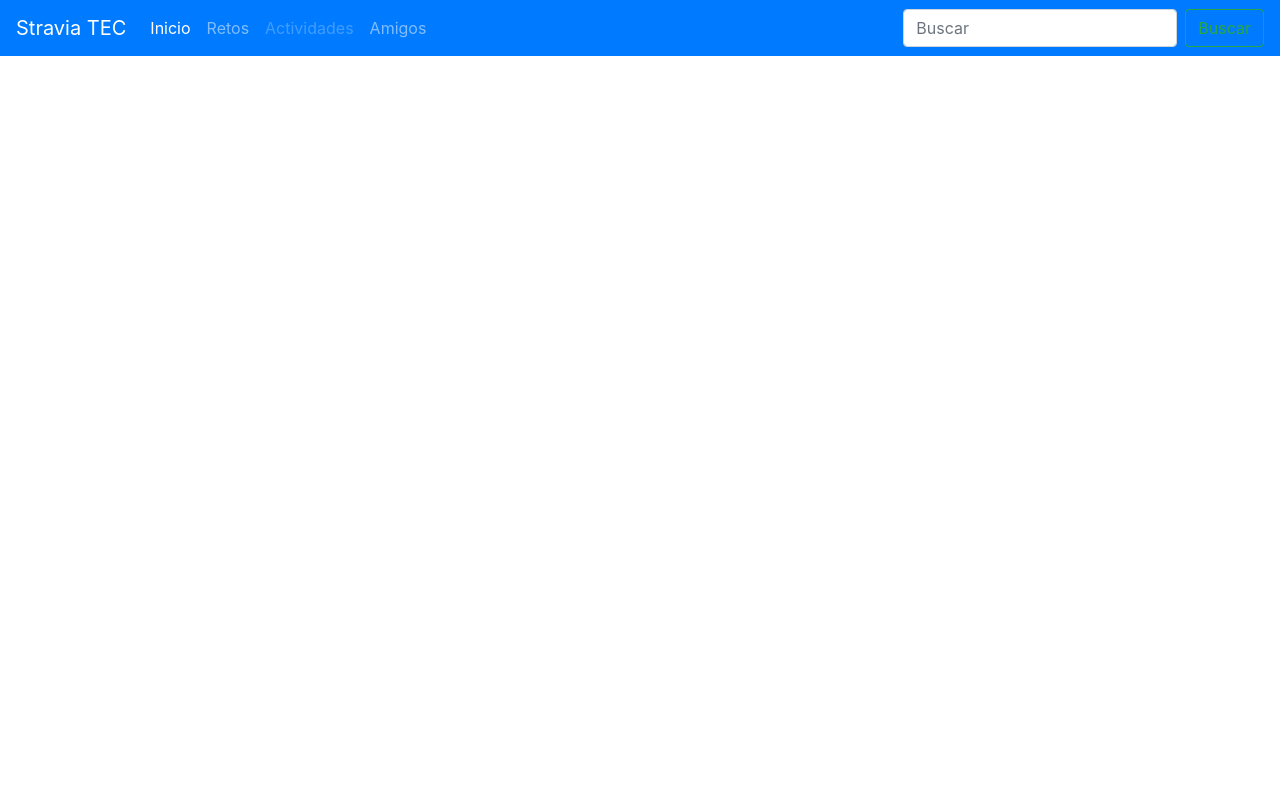
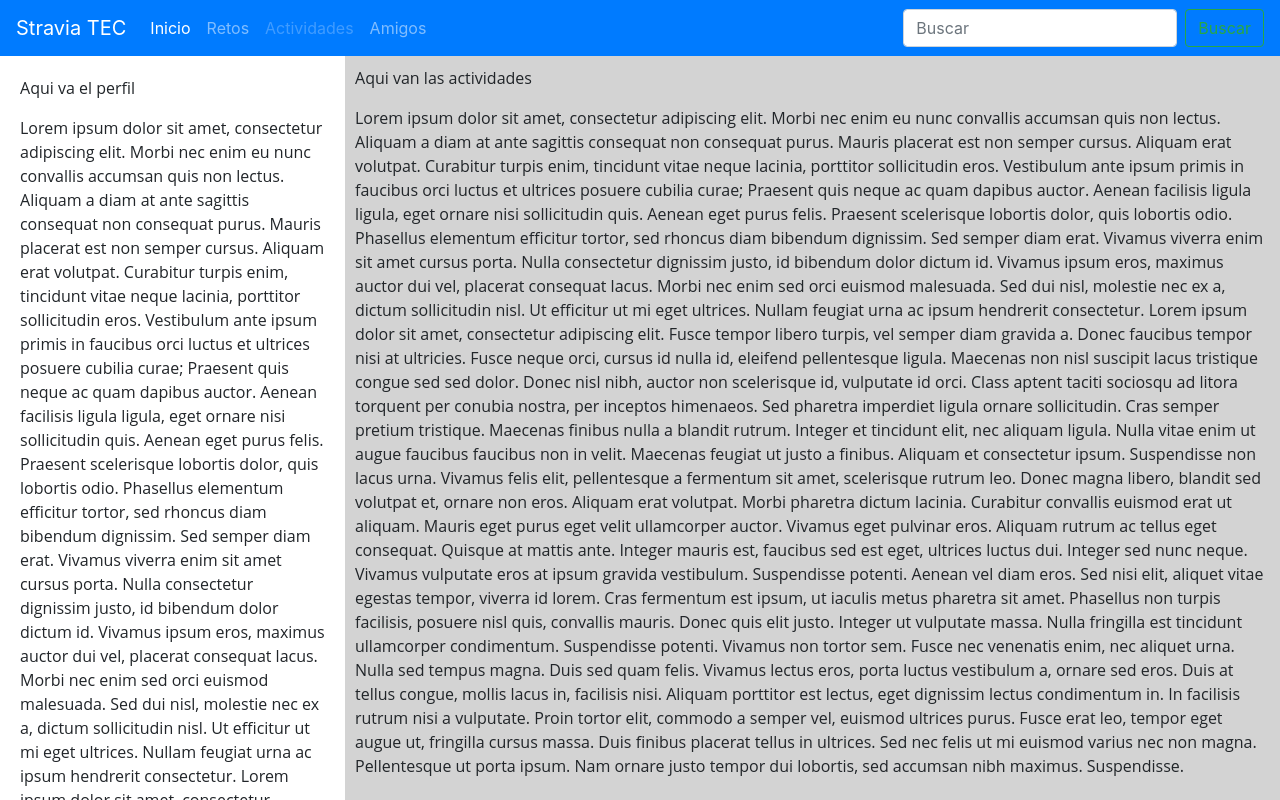
Before and after one commit to FabianRamirez03/StraviaTec-Web, an Angular app: page /Home in a window 1280 px wide. Shown: the top 800 px of the page. Built offline with nearby package versions, Linux system fonts and the light colour scheme.

Commit message:
Listo el layout de la home page

```diff
--- a/src/app/Vistas/Cliente/Home/home-page/home-page.component.html
+++ b/src/app/Vistas/Cliente/Home/home-page/home-page.component.html
@@ -1 +1,48 @@
 <app-home-header></app-home-header>
+
+<head>
+  <meta charset="utf-8">
+  <meta name="viewport" content="width=device-width, initial-scale=1">
+</head>
+<body>
+
+
+<section>
+  <nav>
+    <p>Aqui va el perfil</p>
+    <p>
+      Lorem ipsum dolor sit amet, consectetur adipiscing elit. Morbi nec enim eu nunc convallis accumsan quis non lectus. Aliquam a diam at ante sagittis consequat non consequat purus. Mauris placerat est non semper cursus. Aliquam erat volutpat. Curabitur turpis enim, tincidunt vitae neque lacinia, porttitor sollicitudin eros. Vestibulum ante ipsum primis in faucibus orci luctus et ultrices posuere cubilia curae; Praesent quis neque ac quam dapibus auctor. Aenean facilisis ligula ligula, eget ornare nisi sollicitudin quis.
+
+      Aenean eget purus felis. Praesent scelerisque lobortis dolor, quis lobortis odio. Phasellus elementum efficitur tortor, sed rhoncus diam bibendum dignissim. Sed semper diam erat. Vivamus viverra enim sit amet cursus porta. Nulla consectetur dignissim justo, id bibendum dolor dictum id. Vivamus ipsum eros, maximus auctor dui vel, placerat consequat lacus. Morbi nec enim sed orci euismod malesuada.
+
+      Sed dui nisl, molestie nec ex a, dictum sollicitudin nisl. Ut efficitur ut mi eget ultrices. Nullam feugiat urna ac ipsum hendrerit consectetur. Lorem ipsum dolor sit amet, consectetur adipiscing elit. Fusce tempor libero turpis, vel semper diam gravida a. Donec faucibus tempor nisi at ultricies. Fusce neque orci, cursus id nulla id, eleifend pellentesque ligula. Maecenas non nisl suscipit lacus tristique congue sed sed dolor. Donec nisl nibh, auctor non scelerisque id, vulputate id orci.
+
+      Class aptent taciti sociosqu ad litora torquent per conubia nostra, per inceptos himenaeos. Sed pharetra imperdiet ligula ornare sollicitudin. Cras semper pretium tristique. Maecenas finibus nulla a blandit rutrum. Integer et tincidunt elit, nec aliquam ligula. Nulla vitae enim ut augue faucibus faucibus non in velit. Maecenas feugiat ut justo a finibus. Aliquam et consectetur ipsum. Suspendisse non lacus urna. Vivamus felis elit, pellentesque a fermentum sit amet, scelerisque rutrum leo. Donec magna libero, blandit sed volutpat et, ornare non eros.
+
+      Aliquam erat volutpat. Morbi pharetra dictum lacinia. Curabitur convallis euismod erat ut aliquam. Mauris eget purus eget velit ullamcorper auctor. Vivamus eget pulvinar eros. Aliquam rutrum ac tellus eget consequat. Quisque at mattis ante. Integer mauris est, faucibus sed est eget, ultrices luctus dui. Integer sed nunc neque. Vivamus vulputate eros at ipsum gravida vestibulum. Suspendisse potenti.
+
+      Aenean vel diam eros. Sed nisi elit, aliquet vitae egestas tempor, viverra id lorem. Cras fermentum est ipsum, ut iaculis metus pharetra sit amet. Phasellus non turpis facilisis, posuere nisl quis, convallis mauris. Donec quis elit justo. Integer ut vulputate massa. Nulla fringilla est tincidunt ullamcorper condimentum. Suspendisse potenti. Vivamus non tortor sem. Fusce nec venenatis enim, nec aliquet urna.
+
+      Nulla sed tempus magna. Duis sed quam felis. Vivamus lectus eros, porta luctus vestibulum a, ornare sed eros. Duis at tellus congue, mollis lacus in, facilisis nisi. Aliquam porttitor est lectus, eget dignissim lectus condimentum in. In facilisis rutrum nisi a vulputate. Proin tortor elit, commodo a semper vel, euismod ultrices purus. Fusce erat leo, tempor eget augue ut, fringilla cursus massa. Duis finibus placerat tellus in ultrices. Sed nec felis ut mi euismod varius nec non magna. Pellentesque ut porta ipsum. Nam ornare justo tempor dui lobortis, sed accumsan nibh maximus. Suspendisse.
+    </p>
+  </nav>
+
+  <article>
+    <p> Aqui van las actividades</p>
+    <p>
+      Lorem ipsum dolor sit amet, consectetur adipiscing elit. Morbi nec enim eu nunc convallis accumsan quis non lectus. Aliquam a diam at ante sagittis consequat non consequat purus. Mauris placerat est non semper cursus. Aliquam erat volutpat. Curabitur turpis enim, tincidunt vitae neque lacinia, porttitor sollicitudin eros. Vestibulum ante ipsum primis in faucibus orci luctus et ultrices posuere cubilia curae; Praesent quis neque ac quam dapibus auctor. Aenean facilisis ligula ligula, eget ornare nisi sollicitudin quis.
+
+      Aenean eget purus felis. Praesent scelerisque lobortis dolor, quis lobortis odio. Phasellus elementum efficitur tortor, sed rhoncus diam bibendum dignissim. Sed semper diam erat. Vivamus viverra enim sit amet cursus porta. Nulla consectetur dignissim justo, id bibendum dolor dictum id. Vivamus ipsum eros, maximus auctor dui vel, placerat consequat lacus. Morbi nec enim sed orci euismod malesuada.
+
+      Sed dui nisl, molestie nec ex a, dictum sollicitudin nisl. Ut efficitur ut mi eget ultrices. Nullam feugiat urna ac ipsum hendrerit consectetur. Lorem ipsum dolor sit amet, consectetur adipiscing elit. Fusce tempor libero turpis, vel semper diam gravida a. Donec faucibus tempor nisi at ultricies. Fusce neque orci, cursus id nulla id, eleifend pellentesque ligula. Maecenas non nisl suscipit lacus tristique congue sed sed dolor. Donec nisl nibh, auctor non scelerisque id, vulputate id orci.
+
+      Class aptent taciti sociosqu ad litora torquent per conubia nostra, per inceptos himenaeos. Sed pharetra imperdiet ligula ornare sollicitudin. Cras semper pretium tristique. Maecenas finibus nulla a blandit rutrum. Integer et tincidunt elit, nec aliquam ligula. Nulla vitae enim ut augue faucibus faucibus non in velit. Maecenas feugiat ut justo a finibus. Aliquam et consectetur ipsum. Suspendisse non lacus urna. Vivamus felis elit, pellentesque a fermentum sit amet, scelerisque rutrum leo. Donec magna libero, blandit sed volutpat et, ornare non eros.
+
+      Aliquam erat volutpat. Morbi pharetra dictum lacinia. Curabitur convallis euismod erat ut aliquam. Mauris eget purus eget velit ullamcorper auctor. Vivamus eget pulvinar eros. Aliquam rutrum ac tellus eget consequat. Quisque at mattis ante. Integer mauris est, faucibus sed est eget, ultrices luctus dui. Integer sed nunc neque. Vivamus vulputate eros at ipsum gravida vestibulum. Suspendisse potenti.
+
+      Aenean vel diam eros. Sed nisi elit, aliquet vitae egestas tempor, viverra id lorem. Cras fermentum est ipsum, ut iaculis metus pharetra sit amet. Phasellus non turpis facilisis, posuere nisl quis, convallis mauris. Donec quis elit justo. Integer ut vulputate massa. Nulla fringilla est tincidunt ullamcorper condimentum. Suspendisse potenti. Vivamus non tortor sem. Fusce nec venenatis enim, nec aliquet urna.
+
+      Nulla sed tempus magna. Duis sed quam felis. Vivamus lectus eros, porta luctus vestibulum a, ornare sed eros. Duis at tellus congue, mollis lacus in, facilisis nisi. Aliquam porttitor est lectus, eget dignissim lectus condimentum in. In facilisis rutrum nisi a vulputate. Proin tortor elit, commodo a semper vel, euismod ultrices purus. Fusce erat leo, tempor eget augue ut, fringilla cursus massa. Duis finibus placerat tellus in ultrices. Sed nec felis ut mi euismod varius nec non magna. Pellentesque ut porta ipsum. Nam ornare justo tempor dui lobortis, sed accumsan nibh maximus. Suspendisse.
+    </p>
+  </article>
+</section>
--- a/src/app/Vistas/Cliente/Home/home-page/home-page.component.scss
+++ b/src/app/Vistas/Cliente/Home/home-page/home-page.component.scss
@@ -0,0 +1,63 @@
+* {
+  box-sizing: border-box;
+}
+
+body {
+  font-family: 'Open Sans' , sans-serif;
+}
+
+/* Style the header */
+header {
+  background-color: #666;
+  padding: 30px;
+  text-align: center;
+  font-size: 35px;
+  color: white;
+}
+
+/* Container for flexboxes */
+section {
+  display: -webkit-flex;
+  display: flex;
+  height: auto;
+}
+
+/* Style the navigation menu */
+nav {
+  -webkit-flex: 1;
+  -ms-flex: 1;
+  flex: 1;
+  background: white;
+  padding: 20px;
+}
+
+/* Style the list inside the menu */
+nav ul {
+  list-style-type: none;
+  padding: 0;
+}
+
+/* Style the content */
+article {
+  -webkit-flex: 3;
+  -ms-flex: 3;
+  flex: 3;
+  background-color: lightgrey;
+  padding: 10px;
+}
+
+/* Style the footer */
+footer {
+  background-color: white;
+  padding: 10px;
+  text-align: center;
+
+}
+
+/* Responsive layout - makes the menu and the content (inside the section) sit on top of each other instead of next to each other */
+@media (max-width: 600px) {
+  section {
+    -webkit-flex-direction: column;
+    flex-direction: column;
+  }
+}
```
